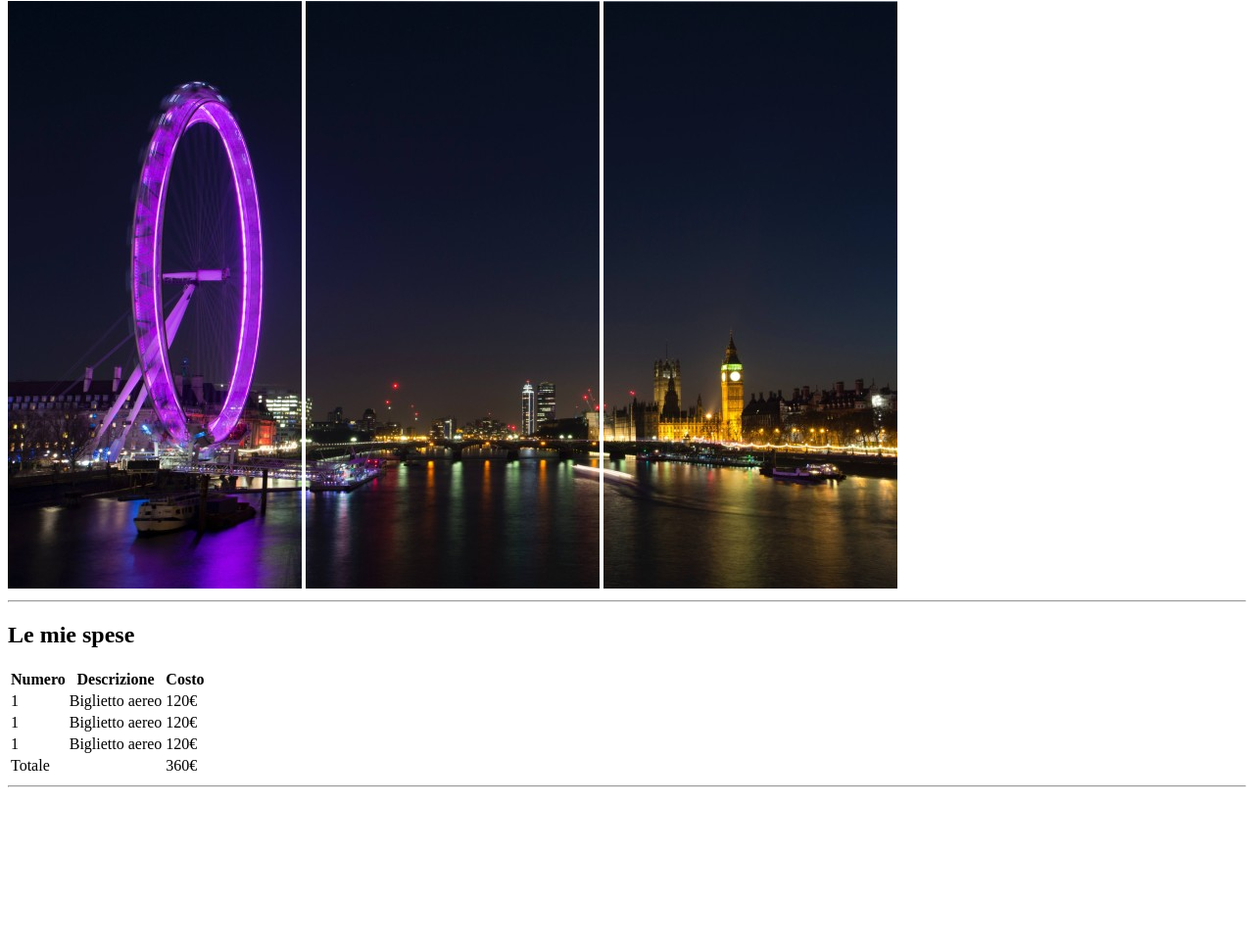
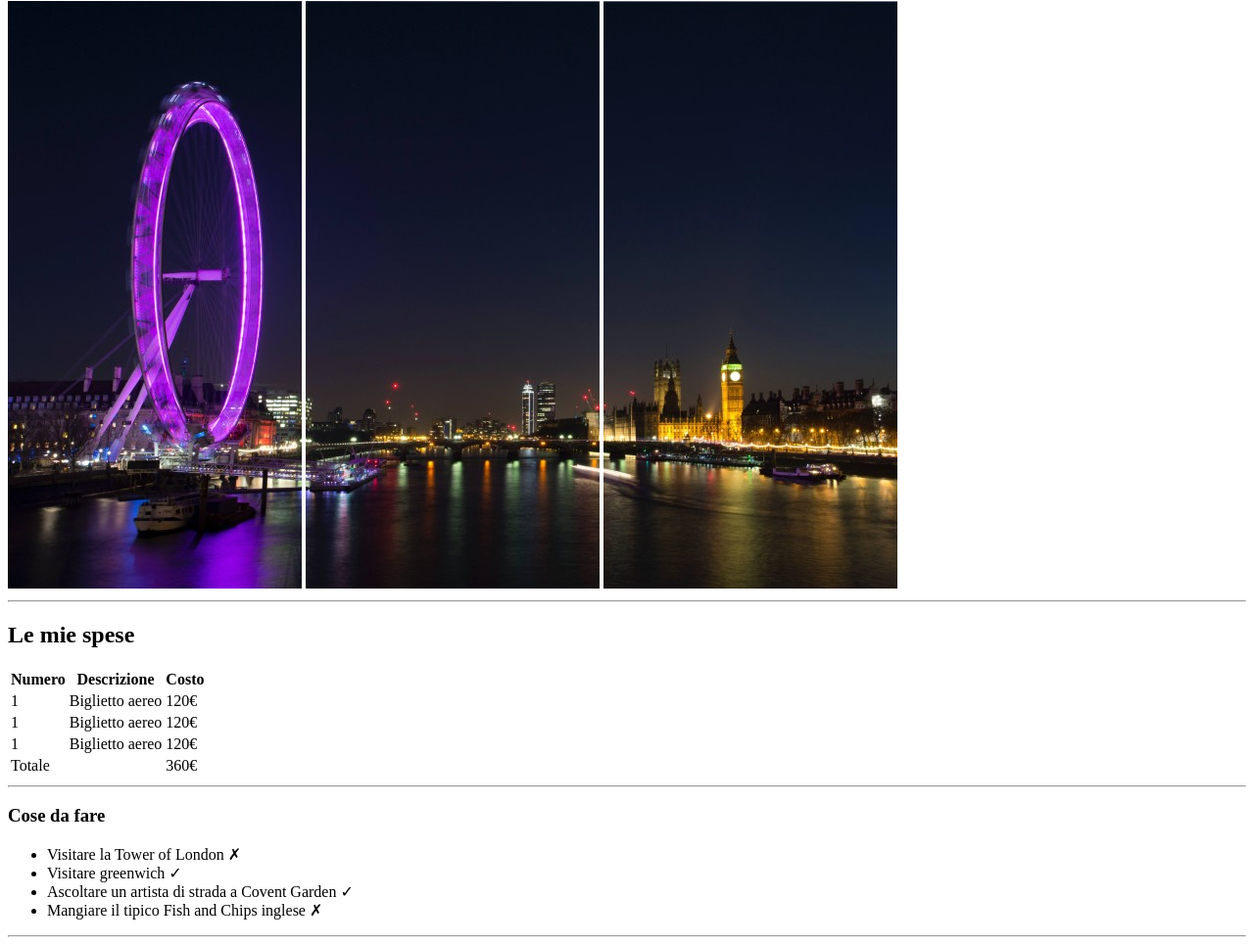
Before and after one commit to mirkosorrentino/html-london-trip, a plain HTML site: page index.html in a window 1280 px wide. Shown: the part 79-1044 px from the top of the page at 98% size. Before the commit the page ends 891 px from the top, so only its background shows below. Drawn offline with Linux system fonts and the light colour scheme.

Commit message:
Add: 'Cose da fare' section

```diff
--- a/index.html
+++ b/index.html
@@ -60,7 +60,16 @@
     </section>
 
     <!-- 'Cose da fare section' -->
-    <section></section>
+    <section>
+        <h3>Cose da fare</h3>
+        <ul>
+            <li>Visitare la Tower of London &cross;</li>
+            <li>Visitare greenwich &#10003;</li>
+            <li>Ascoltare un artista di strada a Covent Garden &#10003;</li>
+            <li>Mangiare il tipico Fish and Chips inglese &cross;</li>
+        </ul>
+        <hr>
+    </section>
     <!-- 'Info utili' section -->
     <section></section>
     </main>
```
